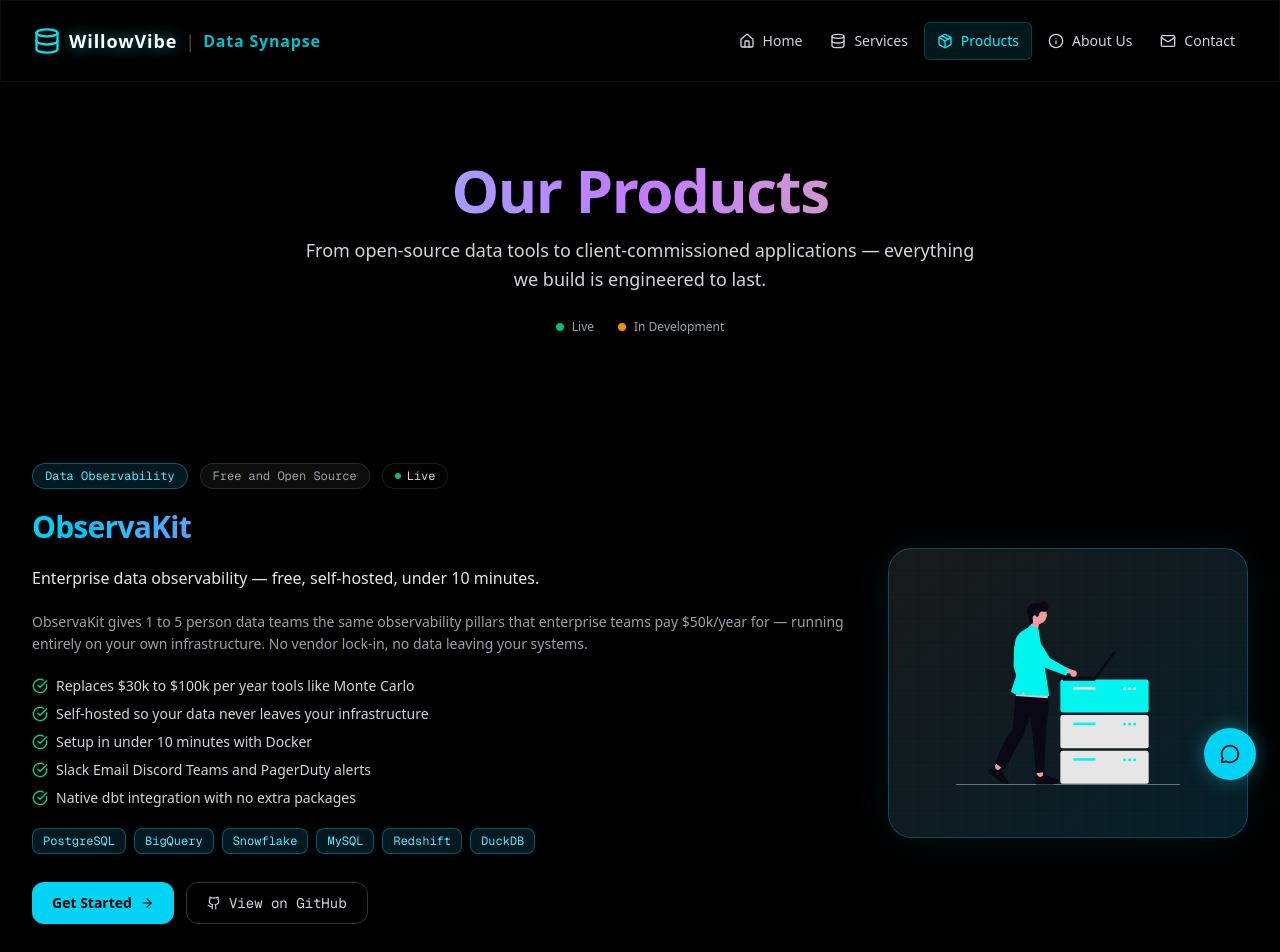
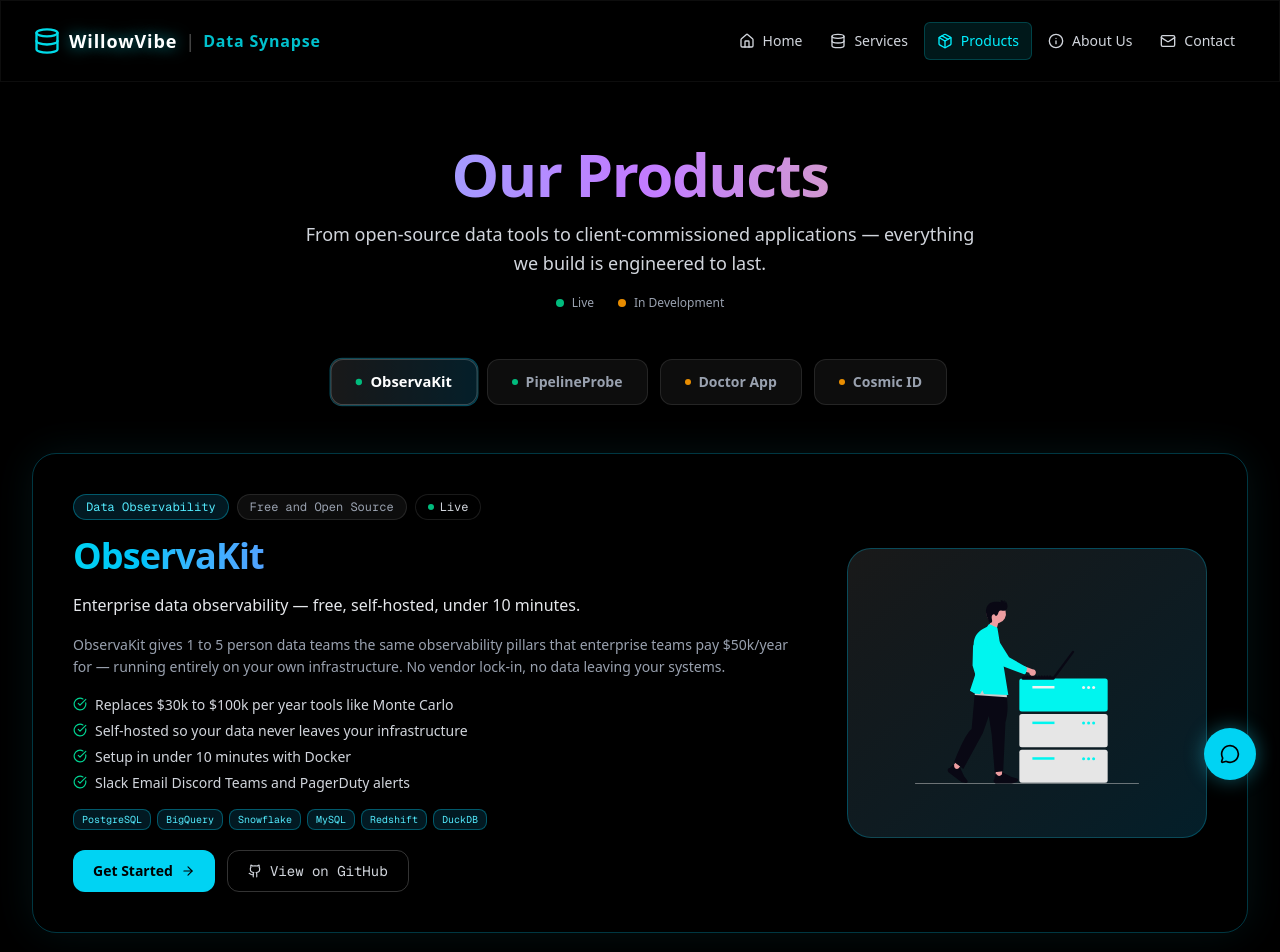
Before and after one commit to Sruthi-ng/willowvibe-web, a Next.js app: page /products in a window 1280 px wide. Shown: the top 952 px of the page. Built offline with nearby package versions, Linux system fonts and the light colour scheme.

Commit message:
feat: tabbed products layout so all four products visible in one screen

```diff
--- a/src/app/products/page.tsx
+++ b/src/app/products/page.tsx
@@ -1,6 +1,7 @@
 "use client";
 
-import { motion } from "framer-motion";
+import { useState } from "react";
+import { motion, AnimatePresence } from "framer-motion";
 import { Github, ArrowRight, Lock, CheckCircle, Star } from "lucide-react";
 import Link from "next/link";
 
@@ -118,11 +119,16 @@
 ];
 
 export default function ProductsPage() {
+  const [activeTab, setActiveTab] = useState(0);
+  const product = PRODUCTS[activeTab];
+  const isRight = product.illustrationSide === "right";
+
   return (
     <div className="flex flex-col items-center min-h-screen bg-black text-white overflow-x-hidden">
-      <div className="w-full max-w-7xl mx-auto px-4 sm:px-6 lg:px-8 py-8 md:py-20">
+      <div className="w-full max-w-7xl mx-auto px-4 sm:px-6 lg:px-8 py-8 md:py-16">
 
-        <div className="text-center mb-12 md:mb-20 relative">
+        {/* Header */}
+        <div className="text-center mb-8 md:mb-12 relative">
           <div className="absolute top-1/2 left-1/2 -translate-x-1/2 -translate-y-1/2 w-64 h-64 bg-cyan-400/5 rounded-full blur-[80px] -z-10 pointer-events-none animate-pulse" />
           <motion.h1
             initial={{ opacity: 0, y: -20 }}
@@ -144,7 +150,7 @@
             initial={{ opacity: 0 }}
             animate={{ opacity: 1 }}
             transition={{ duration: 0.6, delay: 0.3 }}
-            className="flex items-center justify-center gap-6 mt-6"
+            className="flex items-center justify-center gap-6 mt-4"
           >
             <div className="flex items-center gap-2 text-xs text-gray-400">
               <div className="w-2 h-2 rounded-full bg-emerald-500" />
@@ -157,22 +163,49 @@
           </motion.div>
         </div>
 
-        <div className="flex flex-col gap-0">
-          {PRODUCTS.map((product, idx) => {
-            const isRight = product.illustrationSide === "right";
-            return (
+        {/* Tab bar */}
+        <div className="flex flex-wrap justify-center gap-2 md:gap-3 mb-8 md:mb-12">
+          {PRODUCTS.map((p, idx) => (
+            <button
+              key={p.id}
+              onClick={() => setActiveTab(idx)}
+              className={`relative flex items-center gap-2 px-4 py-2.5 md:px-6 md:py-3 rounded-xl text-xs md:text-sm font-semibold transition-all duration-300 border ${
+                activeTab === idx
+                  ? `bg-gradient-to-r ${p.accent} ${p.border} text-white shadow-lg scale-105`
+                  : "bg-white/5 border-white/10 text-gray-400 hover:text-white hover:bg-white/10"
+              }`}
+            >
+              <div className={`w-1.5 h-1.5 rounded-full ${p.statusColor} ${p.status === "In Development" ? "animate-pulse" : ""}`} />
+              {p.name}
+              {activeTab === idx && (
                 <motion.div
-                key={product.id}
-                initial={{ opacity: 0, y: 60 }}
-                whileInView={{ opacity: 1, y: 0 }}
-                viewport={{ once: true, margin: "-80px" }}
-                transition={{ duration: 0.7, delay: 0.1 }}
-                className={`relative w-full flex flex-col ${isRight ? "lg:flex-row" : "lg:flex-row-reverse"} items-center gap-6 md:gap-10 py-8 md:py-12 border-b border-white/5`}
+                  layoutId="activeTab"
+                  className="absolute inset-0 rounded-xl border border-white/20 -z-10"
+                />
+              )}
+            </button>
+          ))}
+        </div>
+
+        {/* Active product display */}
+        <AnimatePresence mode="wait">
+          <motion.div
+            key={activeTab}
+            initial={{ opacity: 0, y: 20 }}
+            animate={{ opacity: 1, y: 0 }}
+            exit={{ opacity: 0, y: -20 }}
+            transition={{ duration: 0.4 }}
+            className={`relative w-full flex flex-col ${isRight ? "lg:flex-row" : "lg:flex-row-reverse"} items-center gap-6 md:gap-10 p-6 md:p-10 rounded-3xl border ${product.border} ${product.glow}`}
           >
+            {/* Background */}
             <div className={`absolute inset-0 bg-gradient-to-br ${product.accent} opacity-40 -z-10 rounded-3xl`} />
+            <div className="absolute inset-0 bg-[linear-gradient(to_right,#80808008_1px,transparent_1px),linear-gradient(to_bottom,#80808008_1px,transparent_1px)] bg-[size:24px_24px] rounded-3xl -z-10" />
 
-                <div className="flex-1 flex flex-col items-start gap-5">
-                  <div className="flex items-center gap-3 flex-wrap">
+            {/* Content */}
+            <div className="flex-1 flex flex-col items-start gap-4">
+
+              {/* Badges */}
+              <div className="flex items-center gap-2 flex-wrap">
                 <span className={`inline-flex items-center gap-1.5 text-xs font-mono px-3 py-1 rounded-full border ${product.tagColor}`}>
                   {product.category}
                 </span>
@@ -185,53 +218,53 @@
                 </span>
               </div>
 
-                  <h2 className={`text-2xl md:text-3xl font-extrabold tracking-tight bg-gradient-to-r ${product.titleGradient} bg-clip-text text-transparent`}>
+              {/* Title */}
+              <h2 className={`text-2xl md:text-4xl font-extrabold tracking-tight bg-gradient-to-r ${product.titleGradient} bg-clip-text text-transparent`}>
                 {product.name}
               </h2>
 
+              {/* Tagline */}
               <p className="text-gray-200 text-sm md:text-base font-medium leading-relaxed">
                 {product.tagline}
               </p>
 
+              {/* Description */}
               <p className="text-gray-400 text-xs md:text-sm leading-relaxed">
                 {product.description}
               </p>
 
-                  <ul className="flex flex-col gap-2 w-full">
-                    {product.highlights.map((h, i) => (
-                      <li key={i} className="flex items-start gap-2 text-sm text-gray-300">
-                        <CheckCircle className="w-4 h-4 mt-0.5 flex-shrink-0 text-emerald-400" />
+              {/* Highlights — max 4 shown */}
+              <ul className="flex flex-col gap-1.5 w-full">
+                {product.highlights.slice(0, 4).map((h, i) => (
+                  <li key={i} className="flex items-start gap-2 text-xs md:text-sm text-gray-300">
+                    <CheckCircle className="w-3.5 h-3.5 mt-0.5 flex-shrink-0 text-emerald-400" />
                     {h}
                   </li>
                 ))}
               </ul>
 
-                  <div className="flex flex-wrap gap-2">
+              {/* Tags */}
+              <div className="flex flex-wrap gap-1.5">
                 {product.tags.map((tag) => (
-                      <span key={tag} className={`text-xs font-mono px-2.5 py-1 rounded-lg border ${product.tagColor}`}>
+                  <span key={tag} className={`text-[10px] font-mono px-2 py-0.5 rounded-lg border ${product.tagColor}`}>
                     {tag}
                   </span>
                 ))}
               </div>
 
-                  <div className="flex flex-wrap gap-3 mt-2">
+              {/* CTAs */}
+              <div className="flex flex-wrap gap-3 mt-1">
                 {product.github ? (
                   <>
                     <a
-                          href={product.github ?? ""}
+                      href={product.github}
                       target="_blank"
                       rel="noopener noreferrer"
                       className={`inline-flex items-center gap-2 px-5 py-2.5 rounded-xl font-bold text-sm ${product.ctaColor} hover:scale-105 transition-all shadow-lg`}
                     >
                       Get Started <ArrowRight size={14} />
                     </a>
-
-                        <a
-                          href={product.github ?? ""}
-                          target="_blank"
-                          rel="noopener noreferrer"
-                          className="inline-flex items-center gap-2 px-5 py-2.5 rounded-xl border border-white/20 text-gray-300 hover:text-white hover:border-white/40 text-sm transition-all font-mono"
-                        >
+                    <a href={product.github ?? ""} target="_blank" rel="noopener noreferrer" className="inline-flex items-center gap-2 px-5 py-2.5 rounded-xl border border-white/20 text-gray-300 hover:text-white hover:border-white/40 text-sm transition-all font-mono">
                       <Github size={14} /> View on GitHub
                     </a>
                   </>
@@ -251,15 +284,14 @@
               </div>
             </div>
 
+            {/* Illustration */}
             <motion.div
               initial={{ opacity: 0, x: isRight ? 40 : -40 }}
-                  whileInView={{ opacity: 1, x: 0 }}
-                  viewport={{ once: true }}
-                  transition={{ duration: 0.8, delay: 0.2 }}
+              animate={{ opacity: 1, x: 0 }}
+              transition={{ duration: 0.6, delay: 0.2 }}
               className="flex-shrink-0 w-full lg:w-[320px] xl:w-[360px] flex items-center justify-center"
             >
-                  <div className={`relative w-full flex items-center justify-center p-6 md:p-8 rounded-3xl bg-gradient-to-br ${product.accent} border ${product.border} ${product.glow}`}>
-                    <div className="absolute inset-0 bg-[linear-gradient(to_right,#80808008_1px,transparent_1px),linear-gradient(to_bottom,#80808008_1px,transparent_1px)] bg-[size:24px_24px] rounded-3xl" />
+              <div className={`relative w-full flex items-center justify-center p-6 md:p-8 rounded-3xl bg-gradient-to-br ${product.accent} border ${product.border}`}>
                 <img
                   src={product.illustration}
                   alt={product.name}
@@ -269,16 +301,15 @@
             </motion.div>
 
           </motion.div>
-            );
-          })}
-        </div>
+        </AnimatePresence>
 
+        {/* Bottom CTA */}
         <motion.div
           initial={{ opacity: 0, y: 30 }}
           whileInView={{ opacity: 1, y: 0 }}
           viewport={{ once: true }}
           transition={{ duration: 0.6 }}
-          className="mt-16 md:mt-24 text-center"
+          className="mt-12 md:mt-16 text-center"
         >
           <div className="inline-flex items-center gap-2 px-3 py-1 rounded-full bg-white/5 border border-white/10 text-gray-400 mb-6 text-xs font-mono">
             <Star size={12} /> More products being engineered
```
Lines whose indentation alone changed are shown as unchanged.
